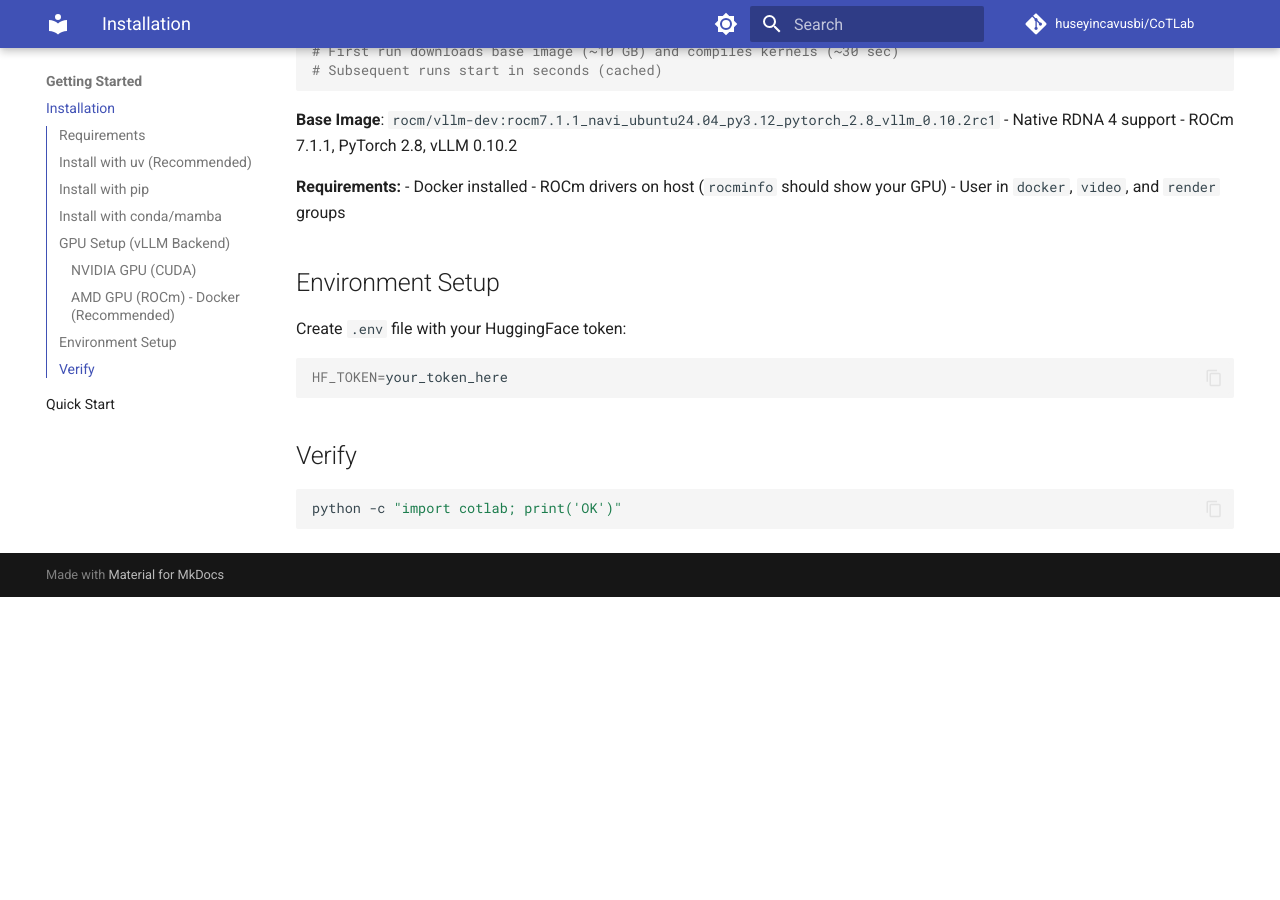
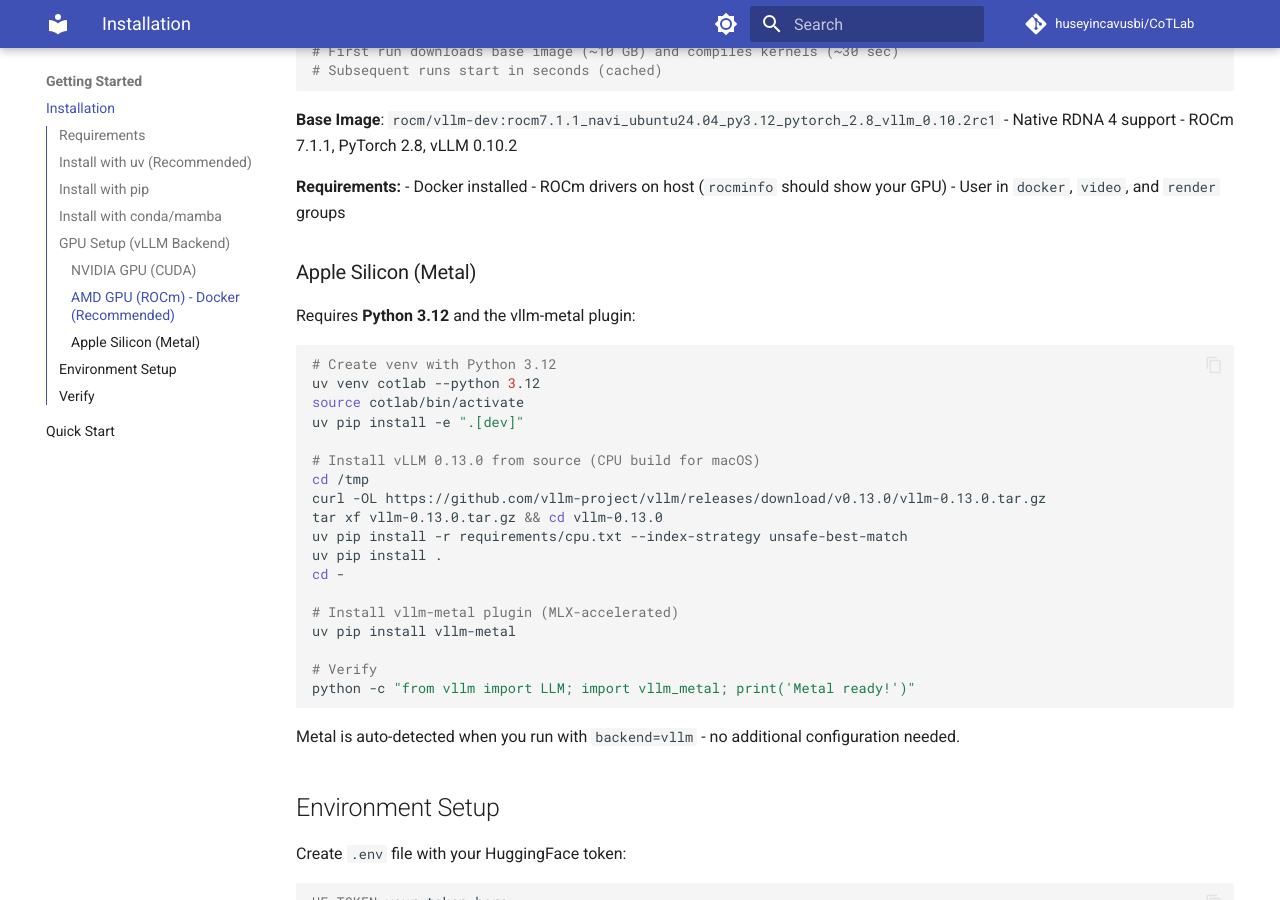
Before and after one commit to huseyincavusbi/CoTLab, an MkDocs documentation site: the page built from docs/getting-started/installation.md, in a window 1280 px wide and 900 px high, scrolled down 1535 px. Built offline with MkDocs 1.6.1 and Material for MkDocs 9.7.7, drawn with Linux system fonts in a browser that asks for light colours; comment, search, counter and statistics services are not loaded; before the commit the page ends 2132 px from its top, so only the background shows below that.

Commit message:
docs: add Apple Silicon Metal setup

````diff
--- a/docs/getting-started/installation.md
+++ b/docs/getting-started/installation.md
@@ -77,6 +77,33 @@
 - ROCm drivers on host (`rocminfo` should show your GPU)
 - User in `docker`, `video`, and `render` groups
 
+### Apple Silicon (Metal)
+
+Requires **Python 3.12** and the vllm-metal plugin:
+
+```bash
+# Create venv with Python 3.12
+uv venv cotlab --python 3.12
+source cotlab/bin/activate
+uv pip install -e ".[dev]"
+
+# Install vLLM 0.13.0 from source (CPU build for macOS)
+cd /tmp
+curl -OL https://github.com/vllm-project/vllm/releases/download/v0.13.0/vllm-0.13.0.tar.gz
+tar xf vllm-0.13.0.tar.gz && cd vllm-0.13.0
+uv pip install -r requirements/cpu.txt --index-strategy unsafe-best-match
+uv pip install .
+cd -
+
+# Install vllm-metal plugin (MLX-accelerated)
+uv pip install vllm-metal
+
+# Verify
+python -c "from vllm import LLM; import vllm_metal; print('Metal ready!')"
+```
+
+Metal is auto-detected when you run with `backend=vllm` - no additional configuration needed.
+
 ## Environment Setup
 
 Create `.env` file with your HuggingFace token:
````
Also changed, not shown: README.md (+3 -0 lines).
